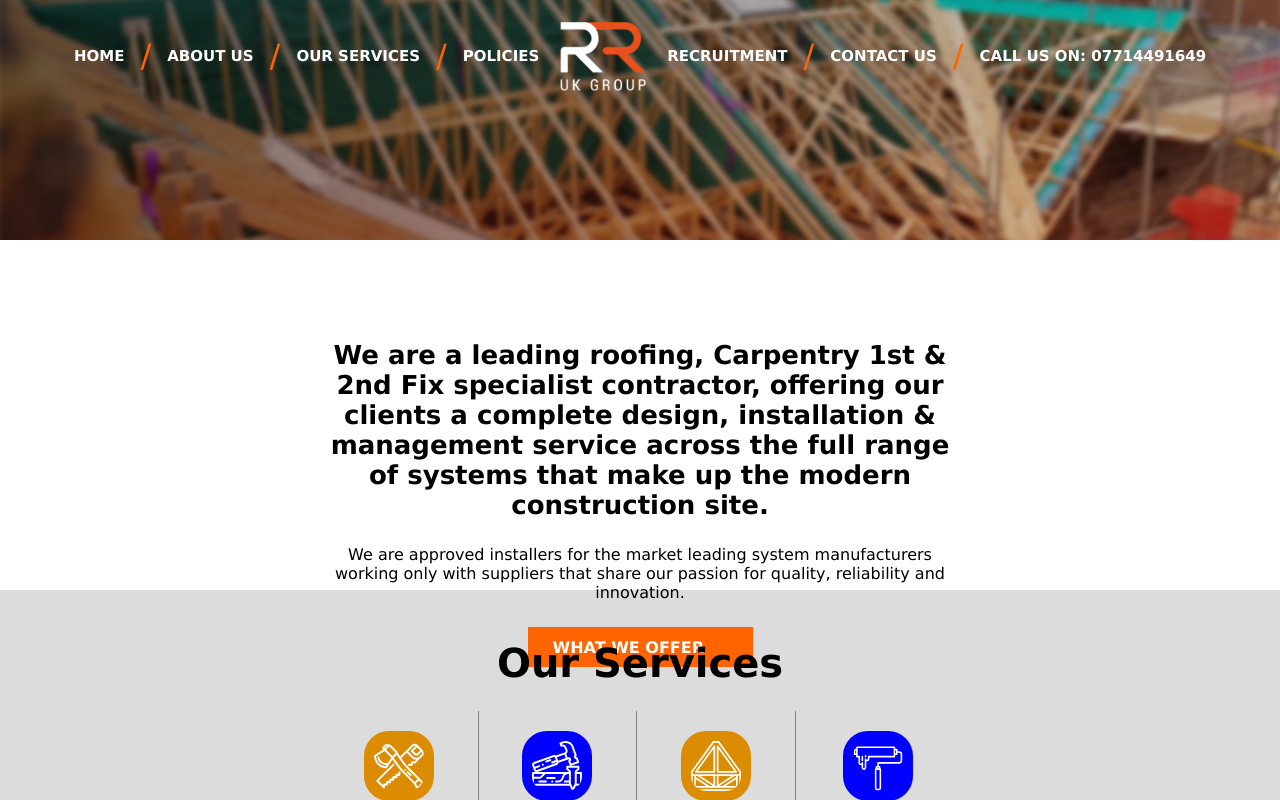
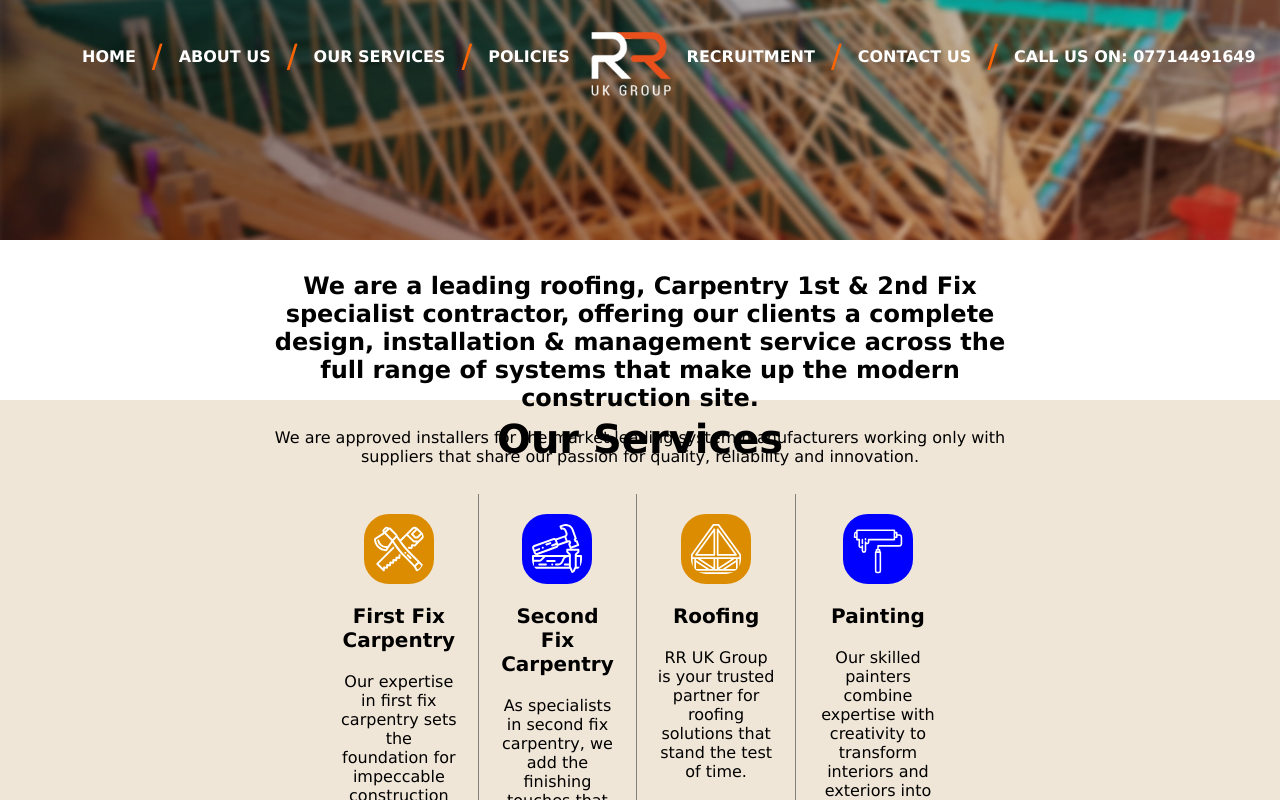
Before and after one commit to kris-stal/webdev-rrukgroup, a plain HTML site: page index.html in a window 1280 px wide. Shown: the top 800 px of the page. Drawn offline with Linux system fonts and the light colour scheme.

Commit message:
responsive continued

```diff
--- a/index.html
+++ b/index.html
@@ -31,12 +31,6 @@
                     </ul></li>
                     <li class="navSeperator"> / </li>
                     <li><a href="policies.html">Policies</a>
-                    <!-- <ul class = "dropdown-menu">
-                        <li><a href ="services/equality-discrimination-diversity.html">Equality Opportunity, Discrimination & Diversity Statement</a></li>
-                        <li><a href ="services/environmental-sustainability.html">Environmental Responsibility & Sustainability Policy</a></li>
-                        <li><a href ="services/anti-bribery-corruption.html">Anti Bribery & Corruption Policy</a></li>
-                        <li><a href ="services/privacy-policy.html">Privacy Policy</a></li>
-                    </ul> -->
                     </li>
                     <li class="rrlogo"><a class="rrlogo" href="index.html">R&R Logo</a></li>
                     <li><a href="recruitment.html">Recruitment</a>
@@ -61,9 +55,6 @@
                 </div>
                 <div class="infoOfferText2">
                     We are approved installers for the market leading system manufacturers working only with suppliers that share our passion for quality, reliability and innovation.
-                    <div class = buttonWhatWeOffer> <a href="ourservices.html">
-                        What We Offer
-                    </a></div>
                 </div>
             </section>
 
--- a/styles/styles.css
+++ b/styles/styles.css
@@ -46,21 +46,25 @@ header {
     padding-top: 1rem;
     display: flex;
     flex-direction: row;
-    justify-content: space-around;
-    height: 25vh;
+    justify-content: center;
+    width: 100vw;
+    text-align: center;
 }
 
 header .rrlogo a{
     background-image: url("../images/rrlogo2.png");
-    background-size: 90%;
+    background-size: 100%;
     background-repeat: no-repeat;
-    background-position: 50%;
+    background-position-y: 1rem;
     height: 5rem;
-    width: 6rem;
+    width: 5rem;
     text-indent: -99999px;
     padding: 0;
     margin: 0;
+    margin-left: 0.3rem;
 }
+
+
 
 /*
 Navigation Bar
@@ -78,6 +82,8 @@ ul {
     margin: 0;
     list-style-type: none;
     display: flex;
+    justify-content: center;
+    margin-left: 3.6rem;
 }
 
 li {
@@ -87,12 +93,12 @@ li {
     flex-direction: row;
     height: 100%;
     align-self: center;
-    position:relative;
+    position: relative;
 }
 
 li a {
     text-decoration: none;
-    font-size: 15px;
+    font-size: 1rem;
     color: white;
     text-transform: uppercase;
     font-weight: bold;
@@ -100,9 +106,6 @@ li a {
     transition: border-bottom 0.15s ease; /* Animate border changes */
 }
 
-li a:active {
-    border-bottom: 3px solid rgb(255, 100, 0)
-}
 
 li a:not(.rrlogo):hover {
     border-bottom: 3px solid rgb(255, 100, 0)
@@ -117,11 +120,10 @@ ul.dropdown-menu {
     top: 100%;
     left: 0;
     padding: 0;
-    padding-top: 5px;
     margin: 0;
-    margin-left: -0.6rem;
+    padding-top: 1rem;
+    margin-left: -0.5rem;
     list-style: none;
-    min-width: 150px;
     z-index: 1000;
   }
 
@@ -130,19 +132,20 @@ li:hover > ul.dropdown-menu {
   }
 
 ul.dropdown-menu li {
-    margin: 0px;
-    padding: 0px;
+    margin: 0;
+    padding: 0;
     display: block;
-    width: 200px;
+    width: 12rem;
   }
 
 ul.dropdown-menu li a {
     display: block;
-    padding: 5px 10px;
+    padding: 0.4rem 0.6rem;
     color: white;
     text-decoration: none;
     text-transform: none;
-    font-size: 14px;
+    font-size: 0.7rem;
+    background-color: rgb(200, 80, 0);
   }
 
   ul.dropdown-menu li a:hover {
@@ -158,8 +161,8 @@ First main info box ,below header
     flex-direction: column;
     align-self: center;
     text-align: center;
-    width: 100%;
-    height: 350px;
+    width: 100vw;
+    height: 20vh;
     background-color: white;
     color: black;
 }
@@ -168,9 +171,9 @@ First main info box ,below header
     display: flex;
     flex-direction: column;
     align-self: center;
-    margin-top: 100px;
-    width: 50%;
-    font-size: 26px;
+    margin-top: 2rem;
+    width: 60vw;
+    font-size: 1.5rem;
     font-weight: bold;
     text-align: center;
 
@@ -180,8 +183,8 @@ First main info box ,below header
     display: flex;
     flex-direction: column;
     align-self: center;
-    margin-top: 25px;
-    width: 50%;
+    margin-top: 1rem;
+    width: 60vw;
     align-items: center;
 }
 
@@ -225,9 +228,9 @@ Services
 */
 .services
 {
-    background-color: rgb(220, 220, 220);
-    width: 100%;
-    height: auto;
+    background-color: rgb(240, 230, 215);
+    width: 100vw;
+    height: 50rem;
     display: flex;
     flex-direction: column;
     align-items: center;
@@ -239,8 +242,8 @@ Services
 .services h2 {
     margin: 0;
     padding: 0;
-    margin-top: 50px;
-    margin-bottom: 25px;
+    margin-top: 1rem;
+    margin-bottom: 2rem;
     font-size: 40px;
     font-weight: bold;
 }
```
Also changed, not shown: images/arrow-right.svg (added).
